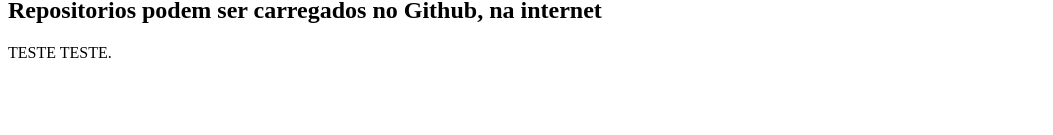
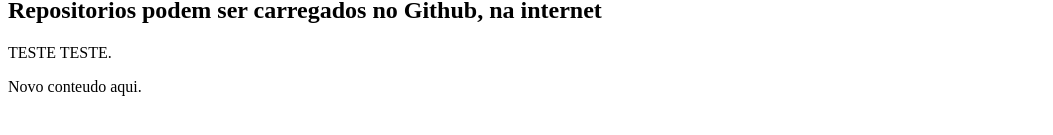
Before and after one commit to igorfci/curso-git, a plain HTML site: page index.html in a window 1280 px wide. Shown: the part 281-416 px from the top of the page, without its empty margins (0-1053 px from the left). Drawn offline with Linux system fonts and the light colour scheme.

Commit message:
Inicio do projeto

```diff
--- a/index.html
+++ b/index.html
@@ -21,5 +21,7 @@
 
 	<h2>Repositorios podem ser carregados no Github, na internet</h2>
 	<p>TESTE TESTE.</p>
+
+	<p>Novo conteudo aqui.</p>
 </body>
 </html>
```
